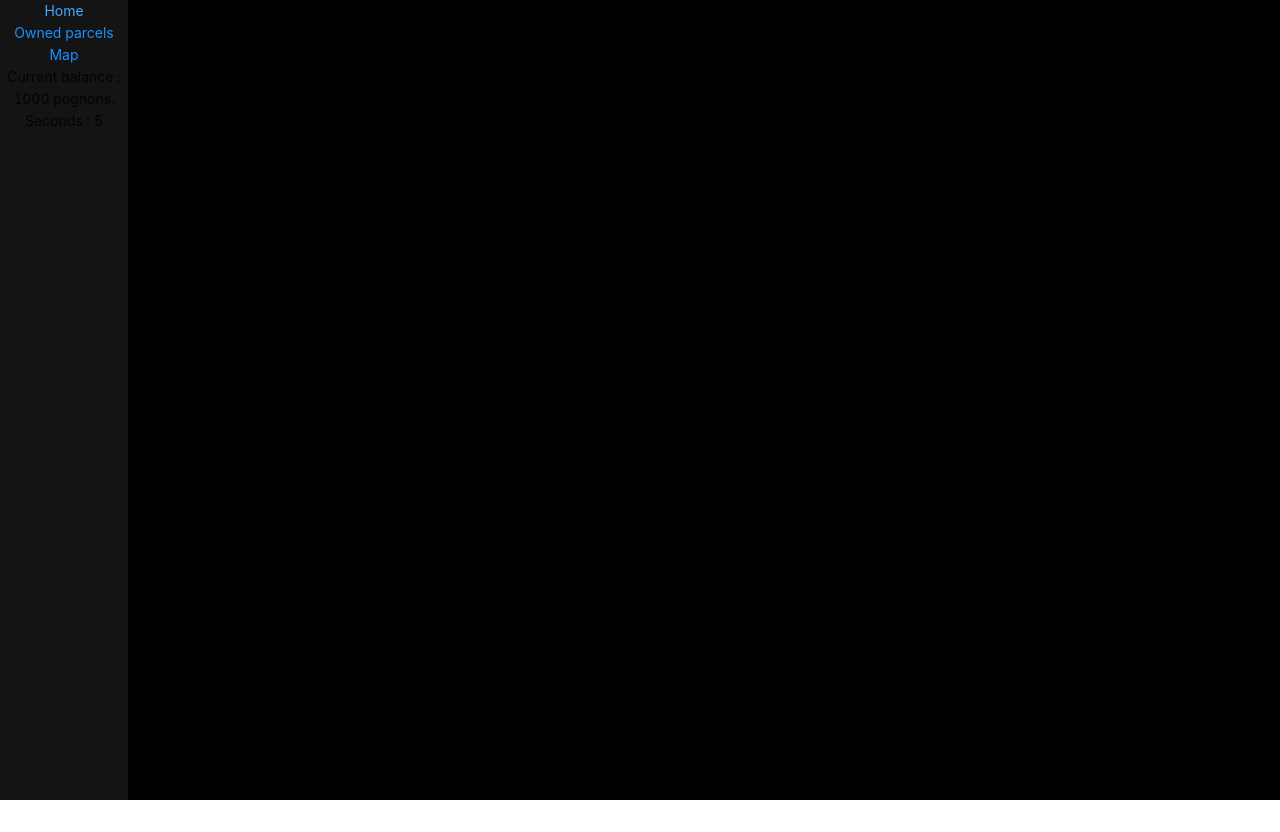
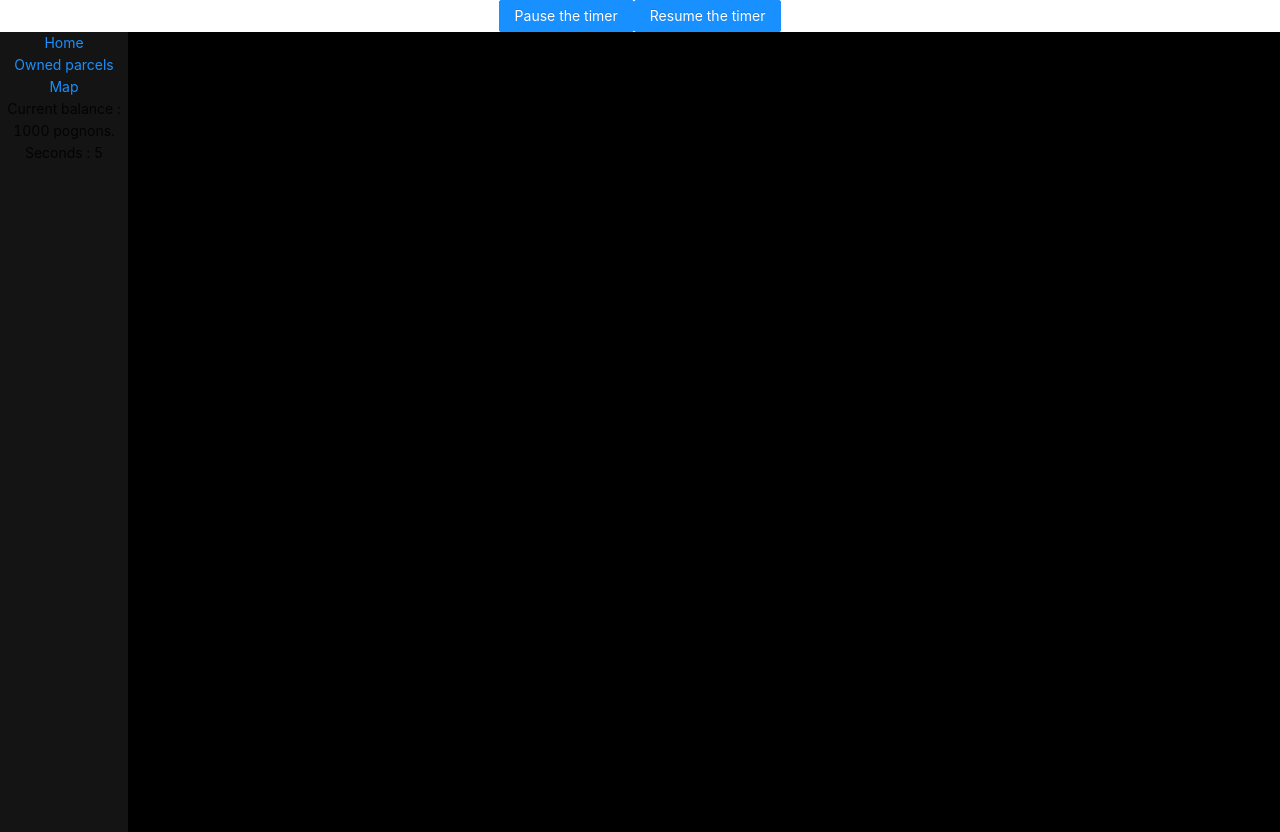
Before and after one commit to LaDistance/farm-and-conquer, a React (Create React App) app: page / in a window 1280 px wide. Before the commit the page ends 800 px from the top, so only its background shows below. Built offline with nearby package versions, Linux system fonts and the light colour scheme.

Commit message:
Added resume and pause button for debug

```diff
--- a/src/app/GameManager.tsx
+++ b/src/app/GameManager.tsx
@@ -11,6 +11,7 @@ import { increment } from "../features/tickCounter/tickCounterSlice";
 import { useAppDispatch, useAppSelector } from "./hooks";
 import { ParcelPage } from "../pages/ParcelPage/ParcelPage";
 import { ParcelsMap } from "../pages/ParcelsMap/ParcelsMap";
+import { Button } from "antd";
 
 export const GameManager = () => {
   const parcels = useAppSelector(selectParcels);
@@ -54,7 +55,7 @@ export const GameManager = () => {
     updateMoney();
   };
 
-  const { seconds, restart } = useTimer({
+  const { seconds, pause, resume, restart } = useTimer({
     expiryTimestamp: firstTimestamp,
     onExpire: updateGame,
   });
@@ -87,6 +88,12 @@ export const GameManager = () => {
 
   return (
     <div>
+      <Button type="primary" onClick={() => pause()}>
+        Pause the timer
+      </Button>
+      <Button type="primary" onClick={() => resume()}>
+        Resume the timer
+      </Button>
       <RouterProvider router={router} />
     </div>
   );
```
